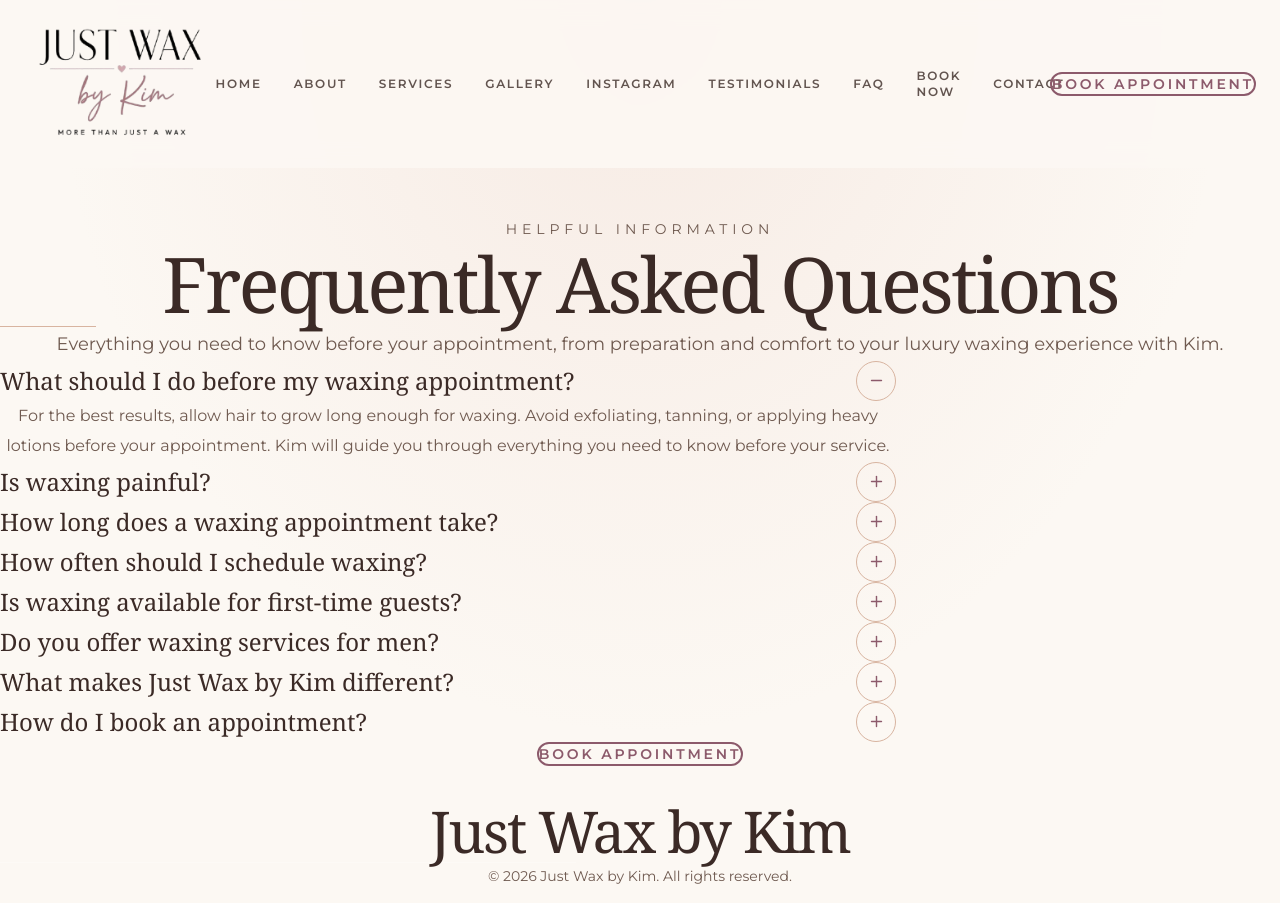
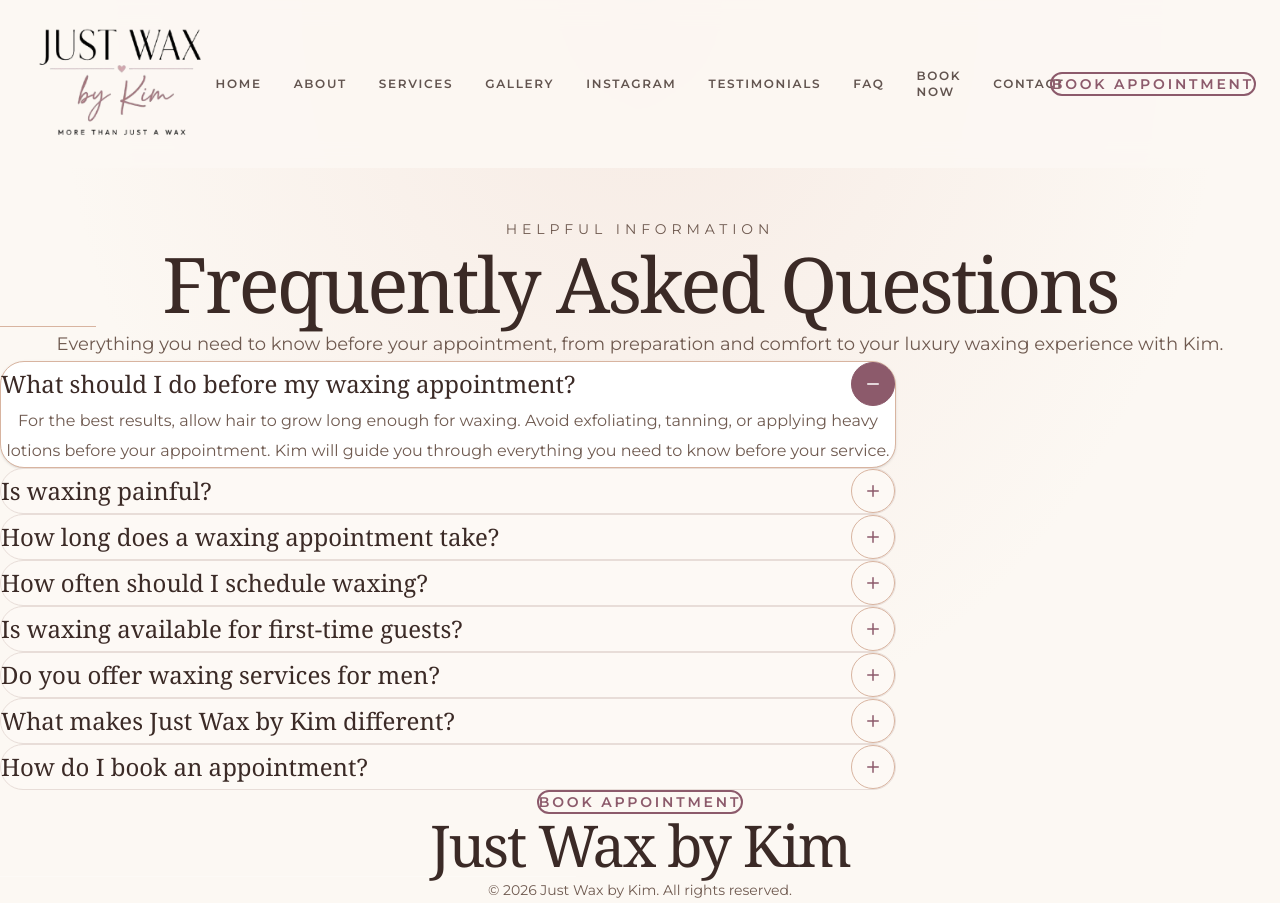
Before and after one commit to kevin-phan-25/just-wax-by-kim, a Next.js app: page /faq in a window 1280 px wide. Both pictures are taken after a click on the button "What should I do before my waxing appointment?". Built offline with nearby package versions, Linux system fonts and the light colour scheme; a web font is replaced by a local one.

Commit message:
Update FAQItem.tsx

```diff
--- a/features/faq/FAQItem.tsx
+++ b/features/faq/FAQItem.tsx
@@ -1,66 +1,40 @@
 /**
- *
- * ---
+ * -----------------------------------------------------------------------------
  * File:
  * features/faq/FAQItem.tsx
  *
  * Description:
- * Luxury FAQ accordion item.
- *
- * Changes:
- * • Added premium interaction states
- * • Added smoother answer transition
- * • Improved question presentation
- * • Refined luxury spacing
- * • Updated editorial alignment
- *
- * ---
- *
+ * Luxury FAQ accordion item – soft bubble / card style.
+ * -----------------------------------------------------------------------------
  */
-
 "use client";
 
-import {
-  Plus,
-  Minus,
-} from "lucide-react";
-
-import {
-  useState,
-} from "react";
-
-import type {
-  FAQItemType,
-} from "./faq.types";
-
+import { Plus, Minus } from "lucide-react";
+import { useState } from "react";
+import type { FAQItemType } from "./faq.types";
 
 interface Props {
   item: FAQItemType;
 }
 
-
-export default function FAQItem({
-  item,
-}: Props) {
-
-  const [
-    open,
-    setOpen,
-  ] = useState(false);
-
-
+export default function FAQItem({ item }: Props) {
+  const [open, setOpen] = useState(false);
 
   return (
-
     <div
-      className="
-        py-10
-      "
+      className={`
+        rounded-3xl
+        border
+        transition-all
+        duration-300
+        ${
+          open
+            ? "border-[#D8B4A0] bg-white shadow-sm"
+            : "border-[#E8DDD8] bg-[#FDF9F5] hover:border-[#D8B4A0] hover:bg-white"
+        }
+      `}
     >
-
-
       {/* QUESTION */}
-
       <button
         type="button"
         onClick={() => setOpen(!open)}
@@ -70,17 +44,18 @@ export default function FAQItem({
           w-full
           items-center
           justify-between
-          gap-8
+          gap-6
+          px-8
+          py-7
           text-left
         "
       >
-
         <span
           className="
             font-serif
             text-xl
             md:text-2xl
-            leading-relaxed
+            leading-snug
             text-[#3B2A26]
             transition-colors
             duration-300
@@ -90,83 +65,51 @@ export default function FAQItem({
           {item.question}
         </span>
 
-
-
         <span
-          className="
+          className={`
             flex
-            h-10
-            w-10
+            h-11
+            w-11
             shrink-0
             items-center
             justify-center
             rounded-full
             border
-            border-[#D8B4A0]
-            text-[#8C5A6B]
             transition-all
             duration-300
-            group-hover:bg-[#F6E7E1]
-          "
+            ${
+              open
+                ? "border-[#8C5A6B] bg-[#8C5A6B] text-white"
+                : "border-[#D8B4A0] text-[#8C5A6B] group-hover:bg-[#F6E7E1]"
+            }
+          `}
         >
-
-          {
-            open
-              ?
-              <Minus size={17}/>
-              :
-              <Plus size={17}/>
-          }
-
+          {open ? <Minus size={18} /> : <Plus size={18} />}
         </span>
-
-
       </button>
 
-
-
-
       {/* ANSWER */}
-
       <div
         className={`
           grid
           transition-all
           duration-500
           ease-in-out
-
           ${
             open
-              ? "grid-rows-[1fr] opacity-100 mt-8"
-              : "grid-rows-[0fr] opacity-0 mt-0"
+              ? "grid-rows-[1fr] opacity-100"
+              : "grid-rows-[0fr] opacity-0"
           }
         `}
       >
-
-        <div
-          className="
-            overflow-hidden
-          "
-        >
-
-          <p
-            className="
-              max-w-4xl
-              text-base
-              leading-8
-              text-[#6F5A50]
-            "
-          >
-            {item.answer}
-          </p>
-
+        <div className="overflow-hidden">
+          <div className="px-8 pb-8 pt-1">
+            <p className="text-base leading-8 text-[#6F5A50]">
+              {item.answer}
+            </p>
+          </div>
         </div>
-
       </div>
-
-
     </div>
-
   );
-
 }
```
